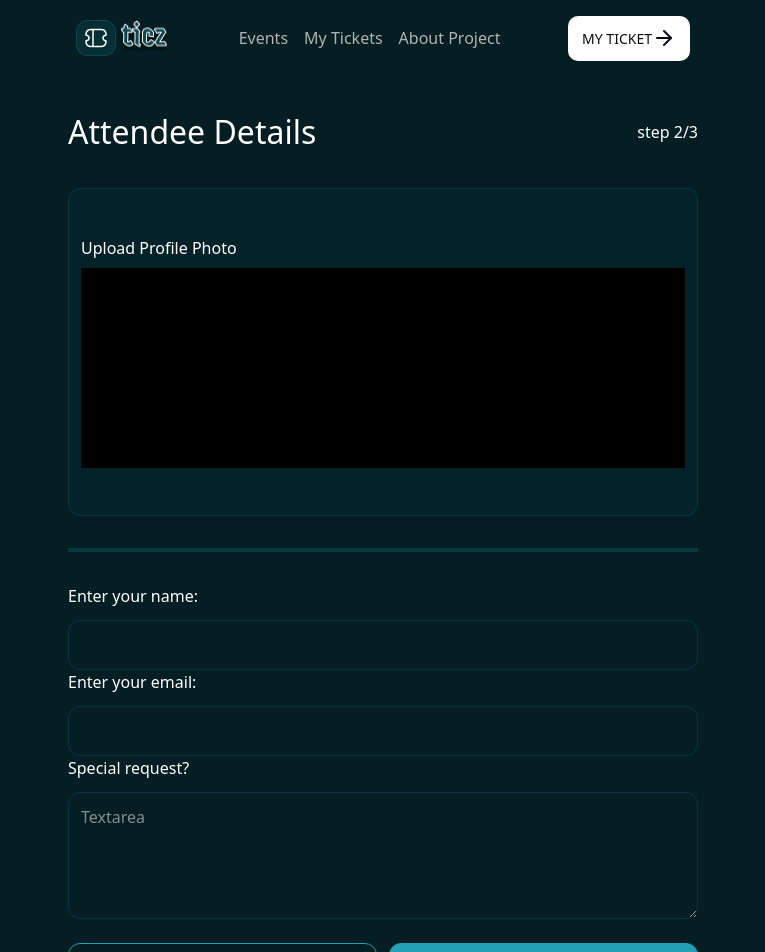
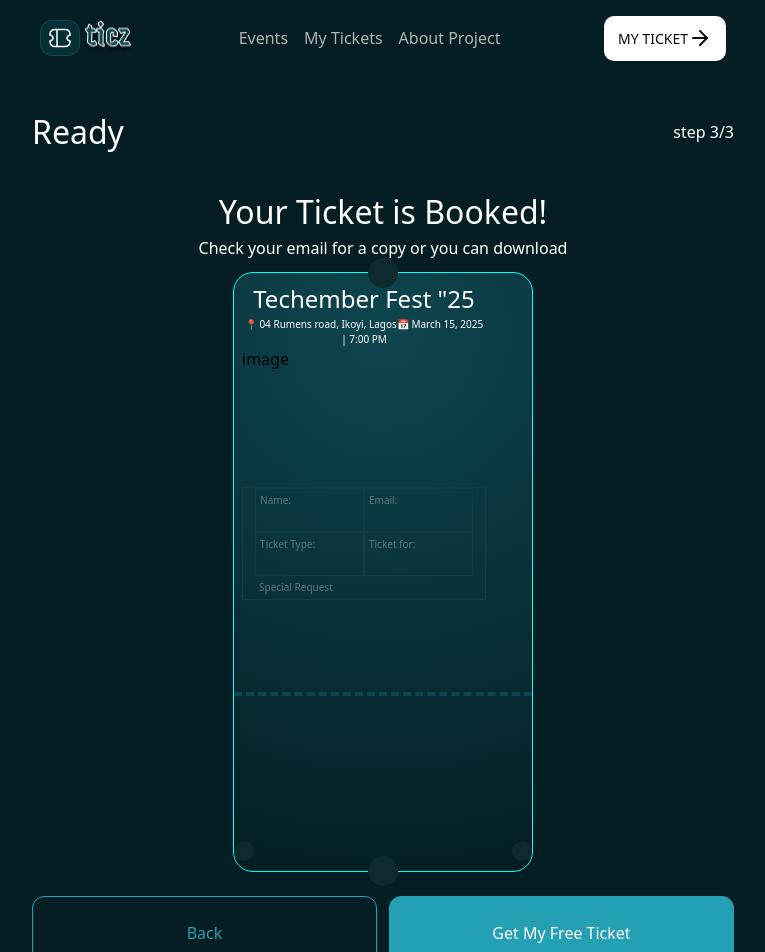
Before and after one commit to Jeffreyai7/hngx-stage2-conference-ticket, a React (Vite) app: page / in a window 1280 px wide. Shown: the top 952 px of the page, without its empty margins (257-1022 px from the left). Built offline with nearby package versions, Linux system fonts and the light colour scheme.

Commit message:
finish multipartform style step 3

```diff
--- a/src/App.css
+++ b/src/App.css
@@ -20,3 +20,61 @@
     ),
     rgba(10, 12, 17, 0.1);
   }
+
+  .ticket {
+    width: 300px;
+    height: 600px;
+    background: radial-gradient(circle at 50% 10%, rgba(36, 160, 181, 0.3), #041E23);
+    border-radius: 20px;
+    position: relative;
+    border: 1px solid cyan;
+}
+
+/* Cut-out circles */
+.ticket::before,
+.ticket::after {
+    content: "";
+    position: absolute;
+    width: 30px;
+    height: 30px;
+    background-color: #0E2A2F;
+    border-radius: 50%;
+    left: 50%;
+    transform: translateX(-50%);
+}
+
+.ticket::before {
+    top: -15px;
+}
+
+.ticket::after {
+    bottom: -15px;
+}
+
+/* Dotted cut line */
+.cut-line {
+    position: absolute;
+    width: 100%;
+    height: 1px;
+    border-top: 4px dashed #0E464F ;
+    top: 70%;
+}
+
+/* Bottom rounded corners */
+.ticket .bottom-corners {
+    position: absolute;
+    width: 100%;
+    height: 30px;
+    bottom: 0;
+    display: flex;
+    justify-content: space-between;
+}
+
+.bottom-corners::before,
+.bottom-corners::after {
+    content: "";
+    width: 20px;
+    height: 20px;
+    background-color: #0E2A2F;
+    border-radius: 50%;
+}
--- a/src/App.tsx
+++ b/src/App.tsx
@@ -7,11 +7,11 @@ function App() {
 
   return (
     <main className='bg-(--primaryColor)'>
-      <section className='max-w-[700px] mx-auto'>
+      <section className=' max-w-[780px] mx-auto'>
       <NavBar/>
       {/* <TicketSelection/> */}
-      <AttendeeDetails/>
-      {/* <TicketReady/> */}
+      {/* <AttendeeDetails/> */}
+      <TicketReady/>
       </section>
     </main>
   )
--- a/src/components/NavBar.tsx
+++ b/src/components/NavBar.tsx
@@ -3,7 +3,7 @@ import { ArrowRight } from "lucide-react";
 
 const NavBar = () => {
   return (
-    <nav className="flex justify-between items-center bg-(--primaryColor) h-[68px] md:h-[76px] px-2 w-[90%] mx-auto">
+    <nav className="flex justify-between items-center bg-(--primaryColor) h-[68px] md:h-[76px] px-2 w-[90%] mx-auto sticky top-0 z-30">
         <div className="flex">
             <img src="/images/thumb.png" alt="logo"/>
             <img src="/images/ticz.png" alt="ticz" />
--- a/src/components/TicketReady.tsx
+++ b/src/components/TicketReady.tsx
@@ -1,71 +1,74 @@
+import Button from "./Button"
 
 const TicketReady = () => {
   return (
     <section>
       <div>
-          <div>
-            <h1>Ready</h1>
-            <span>step 3/3</span>
-          </div>
+        <div className="flex justify-between w-[90%] mx-auto items-center my-[32px] text-white">
+            <h1 className="text-[24px] md:text-[32px]">Ready</h1>
+            <span className="text-[16px]">step 3/3</span>
+        </div>
+    </div>
           <div className="progressbar"></div>
-      </div>
       <div>
       {/* ticket header */}
-        <div>
-        <h2>Your Ticket is Booked!</h2>
-        <span>Check your email for a copy or you can download</span>
+        <div className="text-white text-center w-[90%] mb-3 mx-auto">
+        <h2 className="text-[32px]">Your Ticket is Booked!</h2>
+        <span className="text-[16px]">Check your email for a copy or you can download</span>
         </div>
       {/* ticket header end */}
       {/* Main ticket start */}
-        <div>
-          <div>
-            <div>
-            <h1>Techember Fest "25</h1>
-            <div>
+        <div className="ticket w-[90%] mx-auto">
+          <div className="w-[16.25rem] p-2">
+            <div className="text-center text-white">
+            <h1 className="text-[1.5rem]">Techember Fest "25</h1>
+            <div className="text-[0.625rem]">
             <span>📍 04 Rumens road, Ikoyi, Lagos</span>
             <span>📅 March 15, 2025 | 7:00 PM</span>
             </div>
             </div>
-            <div>
+            <div className="h-[140px] w-[140px]">
               image
             </div>
-            <div>
-            <div>
-              <div>
-                <p>Name:</p>
-                <p>{}</p>
+            <div className="border border-[#133D44]">
+            <div className="grid grid-cols-2 h-[88px] gap-0 w-[90%] mx-auto">
+              <div className="border border-[#133D44]">
+                <p className="text-[10px] text-white opacity-[33%] p-1">Name:</p>
+                <p className="text-[12px] text-white ">{}</p>
               </div>
-              <div>
-                <p>Email:</p>
-                <p>{}</p>
+              <div className="border border-[#133D44]">
+                <p className="text-[10px]  text-white opacity-[33%] p-1">Email:</p>
+                <p className="text-[12px] text-white">{}</p>
               </div>
-              <div>
-                <p>Ticket Type:</p>
-                <p>{}</p>
+              <div className="border border-[#133D44]">
+                <p className="text-[10px]  text-white opacity-[33%] p-1">Ticket Type:</p>
+                <p className="text-[12px] text-white">{}</p>
               </div>
-              <div>
-                <p>Ticket for:</p>
-                <p>{}</p>
+              <div className="border border-[#133D44]">
+                <p className="text-[10px]  text-white opacity-[33%] p-1">Ticket for:</p>
+                <p className="text-[12px] text-white">{}</p>
               </div>
 
             </div>
-            <div>
-              <p>Special Request</p>
-              <p>{}</p>
+            <div className="w-[90%] mx-auto">
+              <p className="text-[10px]  text-white opacity-[33%] p-1">Special Request</p>
+              <p className="text-[12px] text-white">{}</p>
             </div>
             </div>
           </div>
-          <div>
+          <div className="cut-line"></div>
+          {/* <div>
             barcode
-          </div>
+          </div> */}
+          <div className="bottom-corners"></div>
         </div>
       {/*Main ticket end */}
 
         {/* button start */}
-        <div>
-          <button>Book Another Ticket</button>
-          <button>Download Ticket</button>
-        </div>
+        <div className="flex flex-col w-[90%] gap-3 mt-6 pb-6 mx-auto md:flex-row">
+            <Button className="flex-1 border border-(--secondaryColor) text-(--secondaryColor) py-6 px-3 text-[16px] rounded-[12px] cursor-pointer">Back</Button>
+            <Button className="flex-1 border border-(--secondaryColor) text-white bg-(--secondaryColor) py-6 px-3 text-[16px] rounded-[12px] cursor-pointer">Get My Free Ticket</Button>
+          </div>
         {/* button end */}
       </div>
     </section>
```
